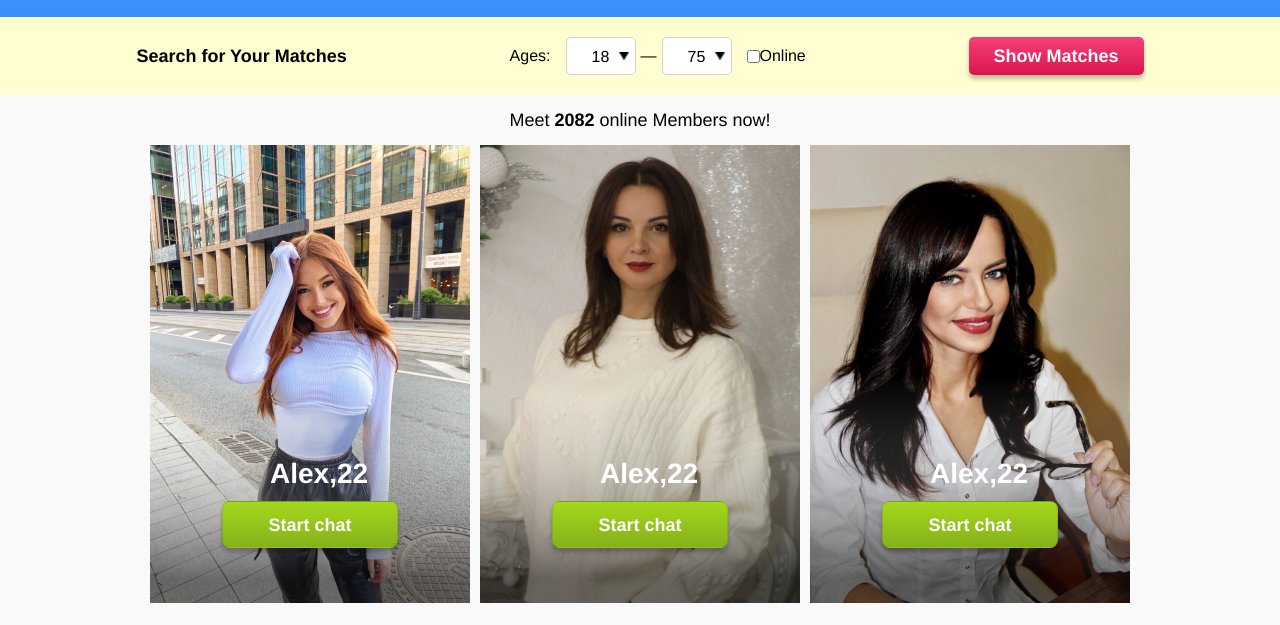
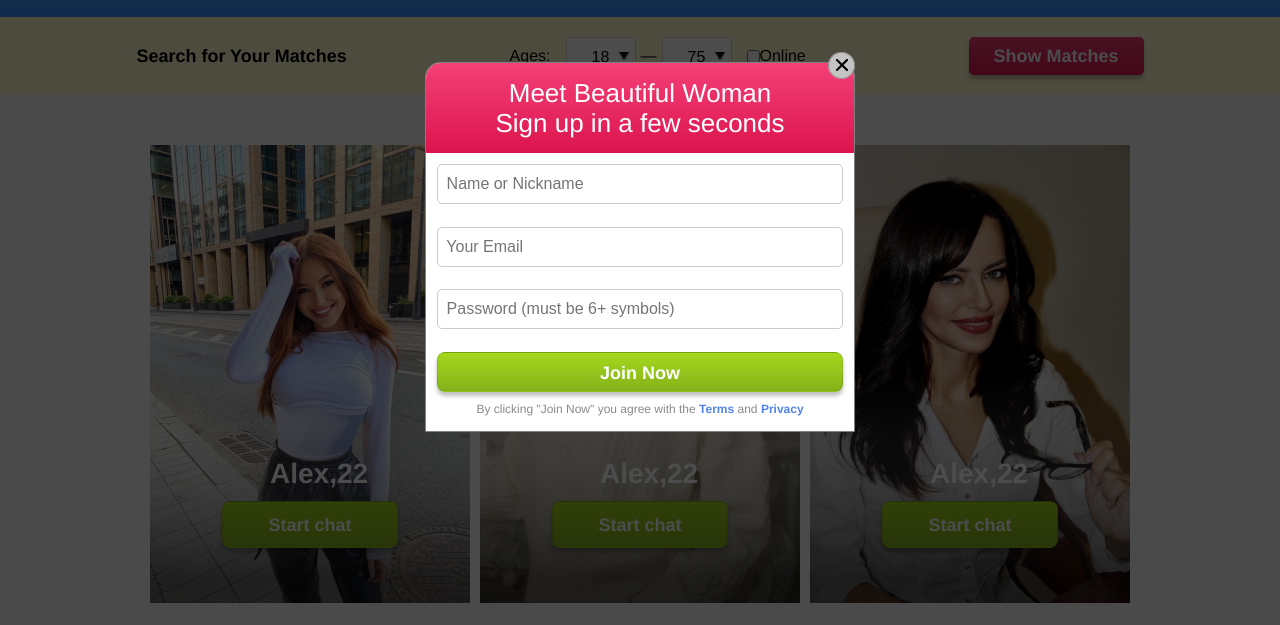
Before and after one commit to YushchenkoY/Evercon_first_project, a website: page index.html in a window 1280 px wide. Both pictures are taken after a click on the button "Join Now". Shown: the part 153-778 px from the top of the page. Drawn offline with Linux system fonts and the light colour scheme.

Commit message:
add modal window

```diff
--- a/index.html
+++ b/index.html
@@ -29,7 +29,7 @@
                 </div>
             </div>
             <div class="site-header__login login">
-                <button class="login__btn btn--green">Join Now</button>
+                <button id="open-modal" class="login__btn btn--green">Join Now</button>
                 <p class="login__text">Alredy a Member? <a>Log in</a></p>
             </div>
         </div>
@@ -39,7 +39,7 @@
             <p class="filter__title">Search for Your Matches</p>
             <div class="filter__options">
                 <span class="filter__text ages">Ages:</span>
-                <select size="1" name="" id="" class="filter__age-from">
+                <select class="filter__age-from">
                     <option selected="" value="18">18</option>
                     <option value="20">20</option>
                     <option value="25">25</option>
@@ -55,7 +55,7 @@
                     <option value="75">75</option>
                 </select>
                 <span class="filter__text dash"> — </span>
-                <select size="1" name="" id="" class="filter__age-to">
+                <select class="filter__age-to">
                     <option value="18">18</option>
                     <option value="20">20</option>
                     <option value="25">25</option>
@@ -80,32 +80,44 @@
         <div class="gallery__item">
             <img class="gallery__item-card" src="./img/gallery_cards/woman_1.png" alt="">
             <p class="gallery__item-short-info ">Alex,22</p>
-            <button class="gallery__item-btn btn--green"><p>Start chat</p></button>
+            <button class="gallery__item-btn btn--green">
+                <p>Start chat</p>
+            </button>
         </div>
         <div class="gallery__item">
             <img class="gallery__item-card" src="./img/gallery_cards/woman_2.png" alt="">
             <p class="gallery__item-short-info ">Alex,22</p>
-            <button class="gallery__item-btn btn--green"><p>Start chat</p></button>
+            <button class="gallery__item-btn btn--green">
+                <p>Start chat</p>
+            </button>
         </div>
         <div class="gallery__item">
             <img class="gallery__item-card" src="./img/gallery_cards/woman_3.png" alt="">
             <p class="gallery__item-short-info ">Alex,22</p>
-            <button class="gallery__item-btn btn--green"><p>Start chat</p></button>
+            <button class="gallery__item-btn btn--green">
+                <p>Start chat</p>
+            </button>
         </div>
         <div class="gallery__item">
             <img class="gallery__item-card" src="./img/gallery_cards/woman_1.png" alt="">
             <p class="gallery__item-short-info ">Alex,22</p>
-            <button class="gallery__item-btn btn--green"><p>Start chat</p></button>
+            <button class="gallery__item-btn btn--green">
+                <p>Start chat</p>
+            </button>
         </div>
         <div class="gallery__item">
             <img class="gallery__item-card" src="./img/gallery_cards/woman_2.png" alt="">
             <p class="gallery__item-short-info ">Alex,22</p>
-            <button class="gallery__item-btn btn--green"><p>Start chat</p></button>
+            <button class="gallery__item-btn btn--green">
+                <p>Start chat</p>
+            </button>
         </div>
         <div class="gallery__item">
             <img class="gallery__item-card" src="./img/gallery_cards/woman_3.png" alt="">
             <p class="gallery__item-short-info ">Alex,22</p>
-            <button class="gallery__item-btn btn--green"><p>Start chat</p></button>
+            <button class="gallery__item-btn btn--green">
+                <p>Start chat</p>
+            </button>
         </div>
     </main>
     <aside class="button-at-the-bottom">
@@ -113,76 +125,48 @@
     </aside>
 
 
-    <div class="signup-popup fadeInDown animated" style="top: 0px; display: block;">
-        <div class="close-btn">x</div>
-        <p class="signup-title">Meet Beautiful <b>Russian Woman</b>
-         Sign up in a few seconds</p>
-         <div class="signup-form">
-
-
-          <form class="registration-form current" novalidate="">
-
-            <div class="message unknown-error">Server error.</div>
-
-
-            <div class="field">
-             <div class="input-style">
-              <input autofocus="autofocus" name="first-name" class="txt" placeholder="Name or Nickname" required="required">
-              <div class="message invalid-required">First name required.</div>
+    <div id="modal" class="modal-wrapper">
+        <div class="modal">
+            <div class="modal__content">
+                <button class="modal__close-btn close"></button>
+                <div class="modal__header">
+                    <p class="modal__title">Meet Beautiful Woman</p>
+                    <p class="modal__title">Sign up in a few seconds</p>
                 </div>
-
-          </div>
-
-
-          <div class="field">
-           <div class="input-style">
-            <input id="email" class="txt" name="email" placeholder="Your Email" required="required" pattern="^\s*[\w\.-]+(\+[\w-]*)?@([\w-]+\.)+[\w-]+\s*$">
-            <div class="message invalid-required">Email required.</div>
-            <div class="message invalid-pattern">Email invalid.</div>
-            <div class="message exists">E-mail is already in use.</div>
-
-          </div>
-
-        </div>
-
-
-        <div class="field">
-
-          <input type="password" name="password" placeholder="Password (must be 6+ symbols)" autocomplete="off" required="required" pattern="^\s*.{6,}?\s*$">
-
-          <div class="message invalid-required">Please enter your password.</div>
-          <div class="message invalid-pattern">Invalid password.</div>
-        </div>
-
-
-        <button type="submit" class="next next-reg ">
-          Join Now
-
-        </button>
-        <div class="or">or</div>
-        <div class="google-btn" data-google=""><svg version="1.1" xmlns="http://www.w3.org/2000/svg" width="18px" height="18px" viewBox="0 0 48 48" class="abcRioButtonSvg"><g><path fill="#EA4335" d="M24 9.5c3.54 0 6.71 1.22 9.21 3.6l6.85-6.85C35.9 2.38 30.47 0 24 0 14.62 0 6.51 5.38 2.56 13.22l7.98 6.19C12.43 13.72 17.74 9.5 24 9.5z"></path><path fill="#4285F4" d="M46.98 24.55c0-1.57-.15-3.09-.38-4.55H24v9.02h12.94c-.58 2.96-2.26 5.48-4.78 7.18l7.73 6c4.51-4.18 7.09-10.36 7.09-17.65z"></path><path fill="#FBBC05" d="M10.53 28.59c-.48-1.45-.76-2.99-.76-4.59s.27-3.14.76-4.59l-7.98-6.19C.92 16.46 0 20.12 0 24c0 3.88.92 7.54 2.56 10.78l7.97-6.19z"></path><path fill="#34A853" d="M24 48c6.48 0 11.93-2.13 15.89-5.81l-7.73-6c-2.15 1.45-4.92 2.3-8.16 2.3-6.26 0-11.57-4.22-13.47-9.91l-7.98 6.19C6.51 42.62 14.62 48 24 48z"></path><path fill="none" d="M0 0h48v48H0z"></path></g></svg>Sign in via Google</div>
-
-        <div id="circularG2">
-          <div id="circularG_1" class="circularG"></div>
-          <div id="circularG_2" class="circularG"></div>
-          <div id="circularG_3" class="circularG"></div>
-          <div id="circularG_4" class="circularG"></div>
-          <div id="circularG_5" class="circularG"></div>
-          <div id="circularG_6" class="circularG"></div>
-          <div id="circularG_7" class="circularG"></div>
-          <div id="circularG_8" class="circularG"></div>
-        </div>
+                <form class="modal__form">
+                    <input class="modal__input" name="nickname" placeholder="  Name or Nickname" required="required">
+                    <input class="modal__input" type="email" name="email" placeholder="  Your Email" required="required"
+                        pattern="^\s*[\w\.-]+(\+[\w-]*)?@([\w-]+\.)+[\w-]+\s*$">
+                    <input class="modal__input" type="password" name="password"
+                        placeholder="  Password (must be 6+ symbols)" autocomplete="off" required="required"
+                        pattern="^\s*.{6,}?\s*$">
+                    <button type="submit" class="modal__btn btn--green">Join Now</button>
                 </form>
-       <div id="underform">
-
-
-        <p>By clicking "Join Now" you agree with the <span class="terms_p">Terms</span> and <span class="pp_p">Privacy</span></p>
+                <p class="modal__notice">By clicking "Join Now" you agree with the <a href=#
+                        class="modal__link">Terms</a>
+                    and <a href=# class="modal__link">Privacy</a></p>
             </div>
         </div>
 
     </div>
 
 
+    <script>
+        var modal = document.getElementById('modal');
+        var btn = document.getElementById("open-modal");
+        var span = document.getElementsByClassName("close")[0];
+        btn.onclick = function () {
+            modal.style.display = "block";
+        }
+        span.onclick = function () {
+            modal.style.display = "none";
+        }
+        window.onclick = function (event) {
+            if (event.target == modal) {
+                modal.style.display = "none";
+            }
+        }
+    </script>
 
 </body>
 
--- a/sass/header.scss
+++ b/sass/header.scss
@@ -57,6 +57,7 @@
         top: auto;
         bottom: 0;
         background: #85B11A;
+        line-height: 20px;
     }
 }
 
--- /dev/null
+++ b/sass/modal.scss
@@ -0,0 +1,120 @@
+.modal-wrapper{
+    display: none;
+    position: fixed;
+    top: 0;
+    bottom: 0;
+    left: 0;
+    right: 0;
+    height: 100%;
+    width: 100%;
+    background: rgba(0,0,0,.7);
+    z-index: 900;
+    display: none;
+    overflow-x: hidden;
+    overflow-y: auto;
+}
+.modal{
+    position: fixed;
+    width: 90%;
+    max-width: 430px;
+    height: 370px;
+    border: 1px solid #808080;
+    border-radius: 15px 15px 0 0;
+    top: 50%;
+    left: 50%;
+    transform: translate(-50%, -50%);
+}
+
+.modal__content {
+    border-radius: 15px 15px 0 0;
+    background-color: #FFFFFF;
+    position: relative;
+    width: 100%;
+    height: 100%;
+}
+
+.modal__close-btn {
+    position: absolute;
+    width: 27px;
+    height: 27px;
+    left: 94%;
+    top: -3%;
+    background-image: url(../img/clouse.png);
+    border-radius: 50%;
+}
+
+.modal__header {
+    width: 100%;
+    height: 90px;
+    background: linear-gradient(180deg, #F44077 0%, #DC144E 100%);
+    border-radius: 15px 15px 0px 0px;
+    display: flex;
+    flex-direction: column;
+    align-items: center;
+    justify-content: center;
+}
+
+.modal__title {
+    font-style: normal;
+    font-weight: normal;
+    font-size: 22px;
+    line-height: 30px;
+    text-align: center;
+
+    &:first-child {
+        margin-bottom: 0px;
+    }
+
+    &:last-child {
+        margin-top: 0px;
+    }
+}
+
+.modal__form {
+    width: 100%;
+    height: 250px;
+    display: flex;
+    flex-direction: column;
+    align-items: center;
+    justify-content: space-around;
+}
+
+.modal__input {
+    width: 95%;
+    height: 40px;
+    background: #FFFFFF;
+    border: 1px solid #CBCBCB;
+    box-sizing: border-box;
+    border-radius: 5px;
+    text-align: left;
+    font-family: Arial;
+    font-style: normal;
+    font-weight: normal;
+    font-size: 16px;
+    line-height: 40px;
+    align-items: center;
+    color: #999999;
+}
+
+.modal__btn {
+    width: 95% !important;
+    height: 40px !important;
+    line-height: 40px !important;
+}
+
+.modal__notice {
+    font-weight: normal;
+    font-size: 12px;
+    color: #8A8A8A;
+    padding: 0 5px;
+
+    .modal__link {
+        color: #5184E8;
+    }
+}
+
+@media(min-width: $breakpoint-m) {
+    .modal__title {
+        font-size: 26px;
+    }
+}
--- a/sass/styles.scss
+++ b/sass/styles.scss
@@ -3,6 +3,7 @@
 @import "header.scss";
 @import "asides.scss";
 @import "main.scss";
+@import "modal.scss";
 
 * {
     font-family: Helvetica, sans-serif;
```
Also changed, not shown: css/styles.css, img/clouse.png (added). Lines whose indentation alone changed are shown as unchanged.
